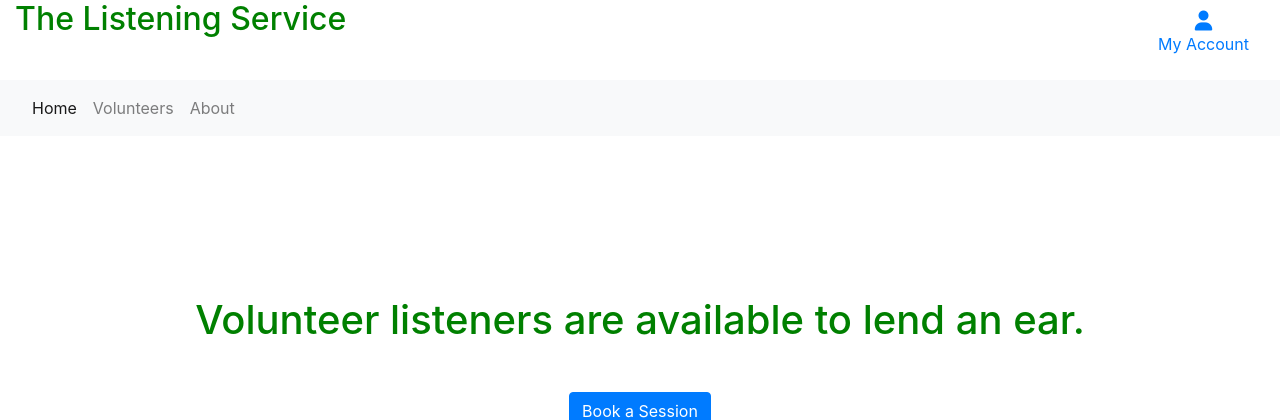
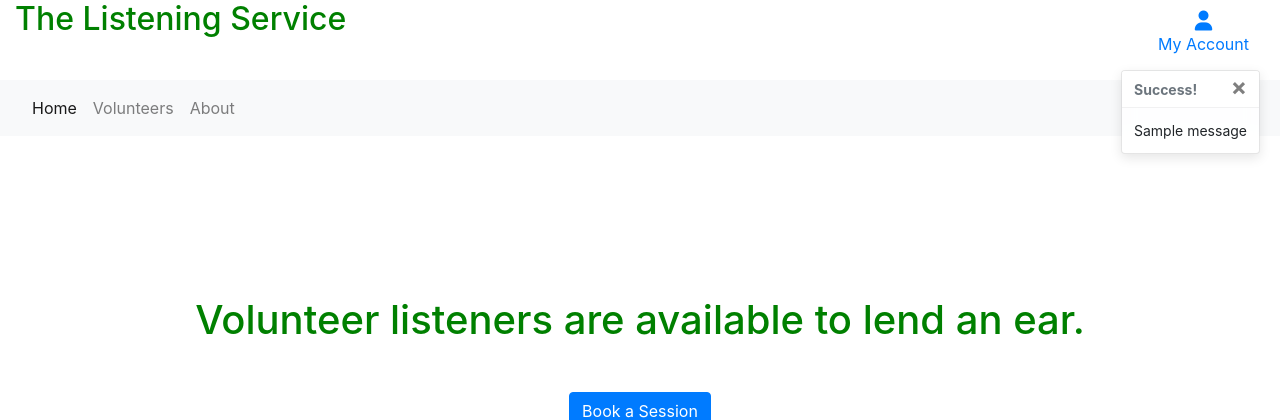
Before and after one commit to llewelyn-williams/the-listening-service, a Django app: page / in a window 1280 px wide. Shown: the top 420 px of the page. Run offline with Django 3.2, Linux system fonts and the light colour scheme; tables that the repository leaves empty hold one stand-in row (values such as "Sample post"); one stand-in notice (Sample message) is shown; some libraries are stand-ins or nearby versions.

Commit message:
feat: Add bootstrap toasts
For displaying messages to users.

```diff
--- a/static/css/base.css
+++ b/static/css/base.css
@@ -11,6 +11,14 @@ h1, h2{
 }
 
 
+/* -------------------------------- Toasts */
+.message-container {
+    position: fixed;
+    right: 20px;
+    top: 70px;
+    z-index: 99999999999;
+}
+
 /* -------------------------------- Media Queries */
 
 /* Add space push content down clearing the header */
--- a/templates/base.html
+++ b/templates/base.html
@@ -83,9 +83,23 @@
       </div>
   </header>
 
-    {% if messages %}
-        <div class="message-container"></div>
-    {% endif %}
+  {% if messages %}
+  <div class="message-container">
+      {% for message in messages %}
+          {% with message.level as level %}
+              {% if level == 40 %}
+                  {% include 'includes/toasts/toast_error.html' %}
+              {% elif level == 30 %}
+                  {% include 'includes/toasts/toast_warning.html' %}
+              {% elif level == 25 %}
+                  {% include 'includes/toasts/toast_success.html' %}
+              {% else %}
+                  {% include 'includes/toasts/toast_info.html' %}
+              {% endif %}
+          {% endwith %}
+      {% endfor %}
+  </div>
+  {% endif %}
 
     {% block page_header %}
     {% endblock %}
@@ -94,6 +108,9 @@
     {% endblock %}
 
     {% block postloadjs %}
+        <script type="text/javascript">
+          $(".toast").toast("show");
+        </script>
     {% endblock %}
 
   </body>
--- /dev/null
+++ b/templates/includes/toasts/toast_success.html
@@ -0,0 +1,11 @@
+<div class="toast" role="alert" aria-live="assertive" aria-atomic="true" data-autohide="false">
+    <div class="toast-header">
+      <strong class="mr-auto">Success!</strong>
+      <button type="button" class="ml-2 mb-1 close" data-dismiss="toast" aria-label="Close">
+        <span aria-hidden="true">&times;</span>
+      </button>
+    </div>
+    <div class="toast-body">
+      {{ message }}
+    </div>
+  </div>
--- a/the_listening_service/settings.py
+++ b/the_listening_service/settings.py
@@ -76,6 +76,8 @@ TEMPLATES = [
         },
     },
 ]
+
+MESSAGE_STORAGE = 'django.contrib.messages.storage.session.SessionStorage'
 
 # AUTHENTICAION_BACKENDS from Django Allauth Installation Documentation
 # https://django-allauth.readthedocs.io/en/latest/installation.html
```
Also changed, not shown: templates/includes/toasts/toast_error.html (added, +11 -0 lines), templates/includes/toasts/toast_info.html (added, +11 -0 lines), templates/includes/toasts/toast_warning.html (added, +11 -0 lines).
